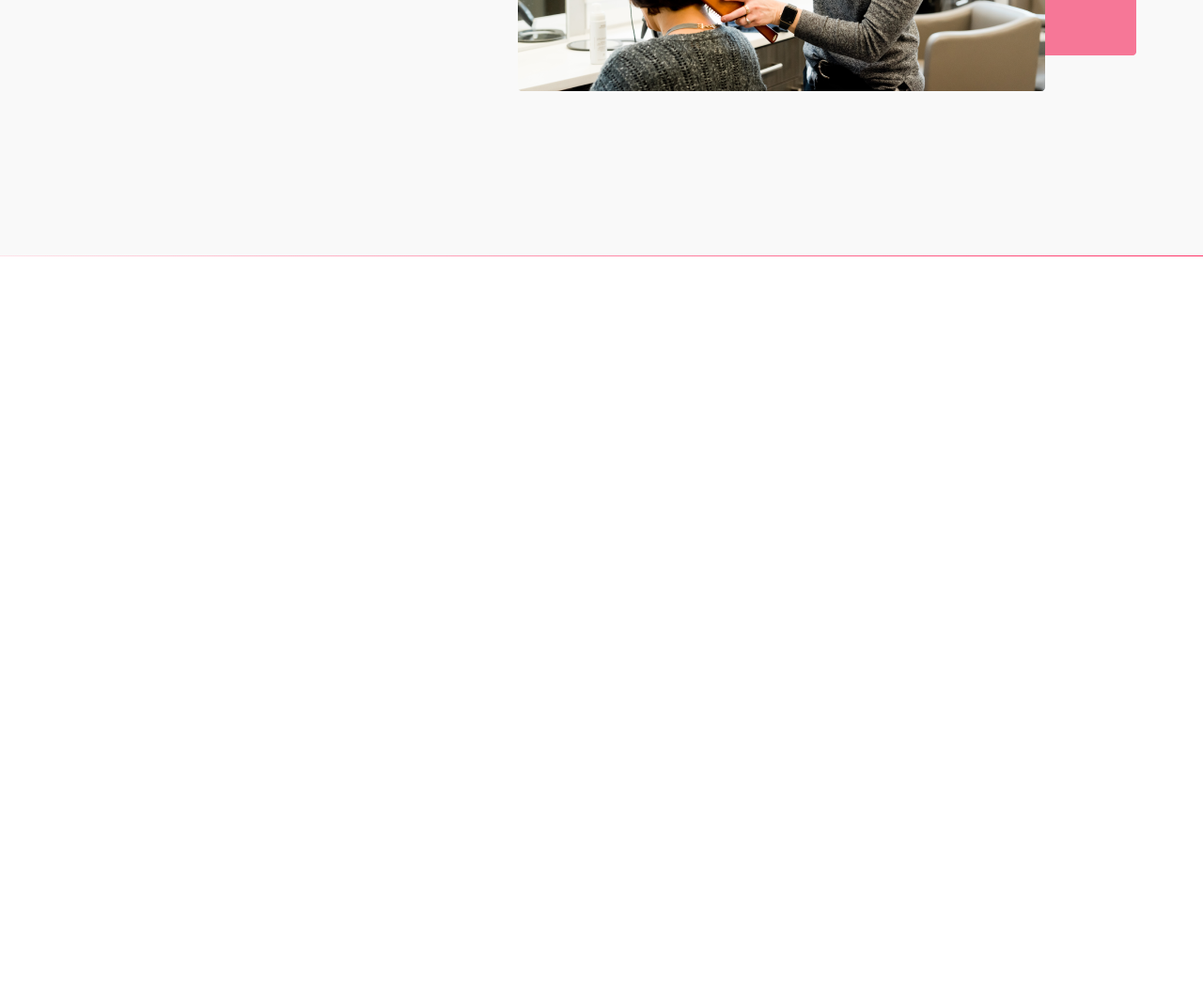
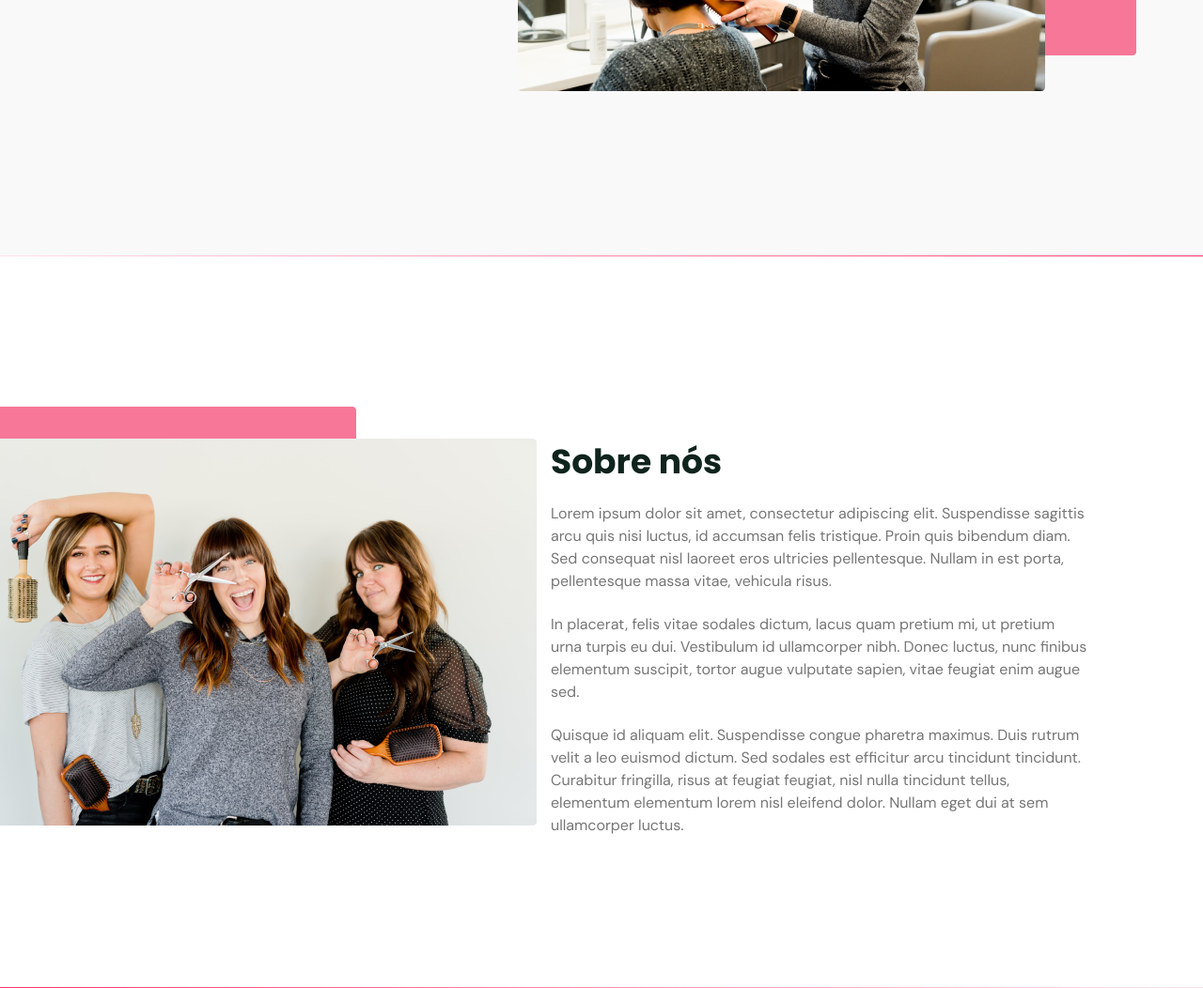
Before and after one commit to Makson19/beautysalon-landing-page, a Gatsby site: page / in a window 1280 px wide. Shown: the part 502-1554 px from the top of the page at 94% size. Before the commit the page ends 800 px from the top, so only its background shows below. Built offline with nearby package versions, Linux system fonts and the light colour scheme; Gatsby itself is replaced by a stand-in of ours.

Commit message:
add about section

```diff
--- /dev/null
+++ b/src/components/About/About.styles.js
@@ -0,0 +1,78 @@
+/** @jsx jsx */
+import { css } from "@emotion/react";
+
+export const sectionAbout = css`
+  padding: 8rem 0;
+
+  @media (min-width: 1024px) {
+    padding: 16rem 0;
+    .container {
+      display: flex;
+      justify-content: space-between;
+      padding-right: 2rem;
+    }
+  }
+
+  @media (min-width: 1200px) {
+    .container {
+      padding-right: 12.1rem;
+    }
+  }
+`;
+
+
+export const image = css`
+  margin: 0 auto;
+  max-width: 57.1rem;
+
+  img {
+    width: 100%;
+  }
+
+  @media (min-width: 1024px) {
+    flex: 1;
+    margin: 0;
+  }
+`;
+
+export const content = css`
+  padding: 3.2rem 2.4rem 0;
+  .title {
+    color: #0F241D;
+    font-size: 3rem;
+    font-weight: 700;
+    line-height: 4.5rem;
+    margin-bottom: 1.6rem;
+  }
+
+  @media (min-width: 1024px) {
+    flex: 1;
+    max-width: 61rem;
+    padding: 3.2rem 0 0 1.5rem;
+    .title {
+      font-size: 3.6rem;
+      line-height: 5.4rem;
+    }
+  }
+`;
+
+export const text = css`
+  p {
+    color: #767676;
+    font-family: 'DM Sans', sans-serif;
+    font-size: 1.6rem;
+    font-weight: 400;
+    line-height: 2.6rem;
+  }
+
+  .paragraph-1,
+  .paragraph-2 {
+    margin-bottom: 2.2rem;
+  }
+
+  @media (min-width: 1024px) {
+    p {
+      line-height: 2.4rem;
+    }
+  }
+`;
--- /dev/null
+++ b/src/components/About/index.jsx
@@ -0,0 +1,33 @@
+/** @jsx jsx */
+import { jsx } from "@emotion/react";
+
+import Image from "../../images/image02.png";
+import { sectionAbout, image, content, text } from "./About.styles.js";
+
+const About = () => {
+  return (
+    <section css={sectionAbout}>
+      <div className="container">
+        <div css={image} data-aos="fade" data-aos-delay="800">
+          <img src={Image} alt="mulheres segurando ferramentas de salão de beleza" />
+        </div>
+        <div css={content} data-aos="fade-left" data-aos-delay="300">
+          <h2 className="title">Sobre nós</h2>
+          <div css={text}>
+            <p className="paragraph-1">
+              Lorem ipsum dolor sit amet, consectetur adipiscing elit. Suspendisse sagittis arcu quis nisi luctus, id accumsan felis tristique. Proin quis bibendum diam. Sed consequat nisl laoreet eros ultricies pellentesque. Nullam in est porta, pellentesque massa vitae, vehicula risus.
+            </p>
+            <p className="paragraph-2">
+              In placerat, felis vitae sodales dictum, lacus quam pretium mi, ut pretium urna turpis eu dui. Vestibulum id ullamcorper nibh. Donec luctus, nunc finibus elementum suscipit, tortor augue vulputate sapien, vitae feugiat enim augue sed.
+            </p>
+            <p className="paragraph-3">
+              Quisque id aliquam elit. Suspendisse congue pharetra maximus. Duis rutrum velit a leo euismod dictum. Sed sodales est efficitur arcu tincidunt tincidunt. Curabitur fringilla, risus at feugiat feugiat, nisl nulla tincidunt tellus, elementum elementum lorem nisl eleifend dolor. Nullam eget dui at sem ullamcorper luctus.
+            </p>
+          </div>
+        </div>
+      </div>
+    </section>
+  )
+}
+
+export default About;
--- a/src/components/Layout/index.jsx
+++ b/src/components/Layout/index.jsx
@@ -18,6 +18,11 @@ const GlobalStyles = () => {
         margin: 0;
         box-sizing: border-box;
         font-size: 62.5%; /* =10px  */
+        /* overflow-x: hidden; */
+      }
+
+      body, html {
+        overflow-x: hidden;
       }
 
       body {
@@ -108,8 +113,6 @@ const Layout = ({ pageTitle, children }) => {
       <div id="wrapper">
         <GlobalStyles />
         {children}
-      </div>
-
         {scrollTop === true ? (
           <ScrollLink
             css={showIt}
@@ -122,6 +125,8 @@ const Layout = ({ pageTitle, children }) => {
             <AnglesUp />
           </ScrollLink>
         ) : null}
+      </div>
+
     </Fragment>
   )
 }
--- a/src/pages/index.js
+++ b/src/pages/index.js
@@ -3,6 +3,7 @@ import Layout from "../components/Layout";
 import Header from "../components/Header";
 import Start from "../components/Start";
 import Divider from "../components/Divider";
+import About from "../components/About";
 import Seo from "../components/seo"
 // import * as styles from "../components/index.module.css"
 
@@ -13,6 +14,8 @@ const IndexPage = () => (
     <Header />
     <Start />
     <Divider from="#FF3366" to="#F7779734" />
+    <About />
+    <Divider from="#F7779734" to="#FF3366" />
   </Layout>
 )
 
```
Lines whose indentation alone changed are shown as unchanged.
